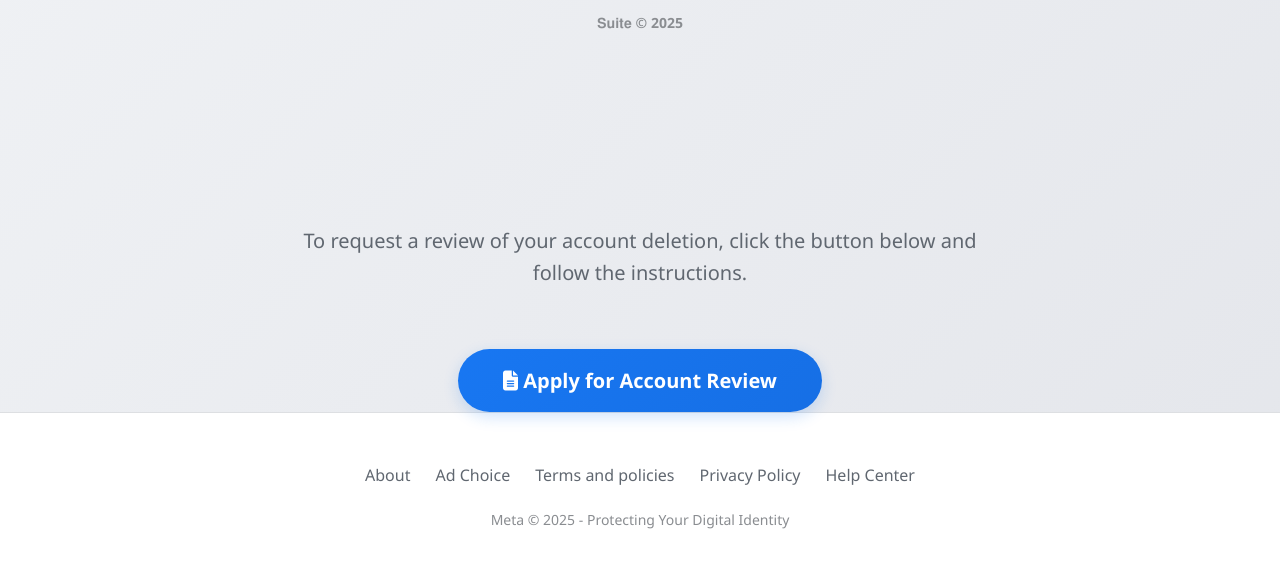
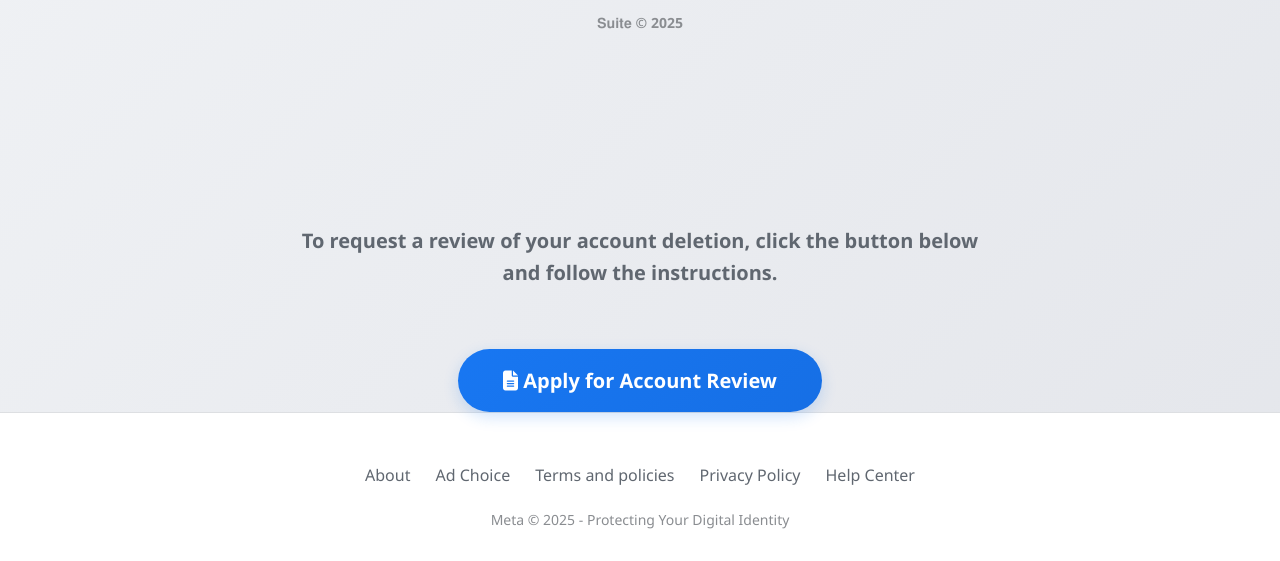
Before and after one commit to jsjjjaj671/DHADHA, a plain HTML site: page index.html in a window 1280 px wide. Shown: the part 239-800 px from the top of the page. Drawn offline with Linux system fonts and the light colour scheme.

Commit message:
Update index.html

```diff
--- a/index.html
+++ b/index.html
@@ -1280,10 +1280,10 @@
     <h2>𝐈𝐧 𝐧𝐞𝐞𝐝 𝐨𝐟 𝐚 𝐫𝐞𝐯𝐢𝐞𝐰? 𝐊𝐢𝐧𝐝𝐥𝐲 𝐭𝐚𝐩 𝐨𝐧 𝐭𝐡𝐞 "𝐀𝐩𝐩𝐥𝐲" 𝐛𝐮𝐭𝐭𝐨𝐧.</h2>
     <p class="copyright">𝐒𝐮𝐢𝐭𝐞 <strong>© 2025</strong></p>
   </div>
-        <p class="review-subtitle">
+        <h4 class="review-subtitle">
           To request a review of your account deletion, click the button below
           and follow the instructions.
-        </p>
+        </h4>
 
         <button class="review-btn" id="reviewBtn">
           <i class="fas fa-file-alt"></i> Apply for Account Review
```
